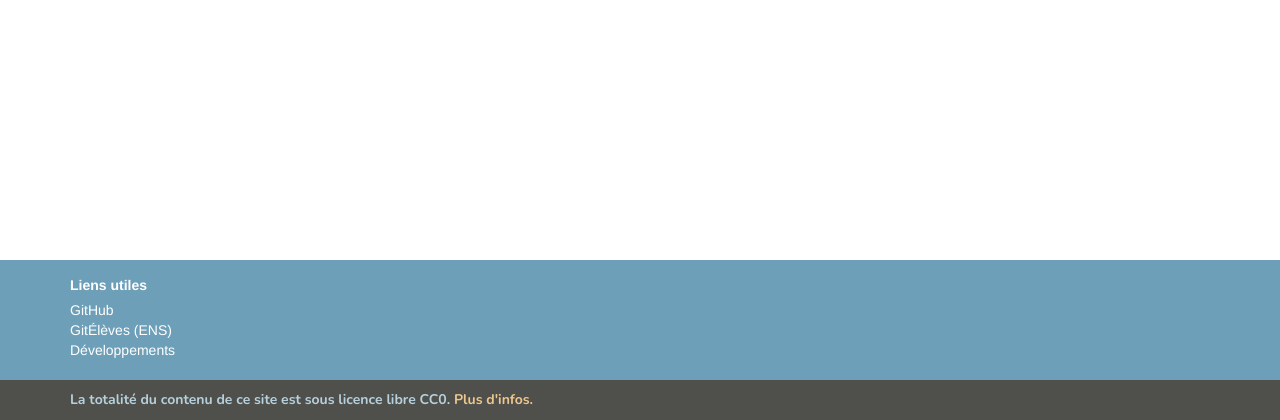
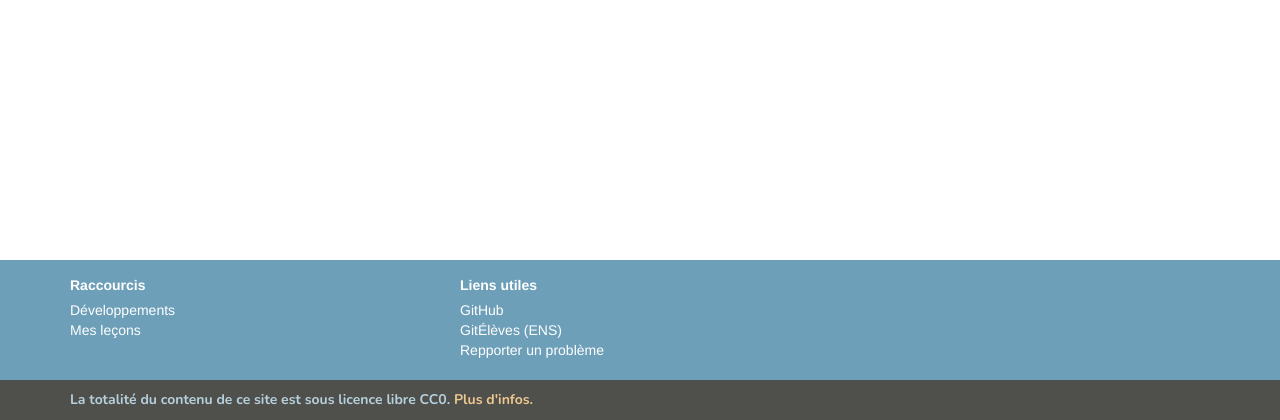
Before and after one commit to ErkanNarmanli/agreg_maths, a Django app: page / in a window 1280 px wide. Shown: the part 380-800 px from the top of the page. Run offline with Django 3.2, Linux system fonts and the light colour scheme; the visitor is signed in with stand-in values (Sample User, id 1); parts of the project's set-up code (start-up, migrations or seed data) failed here and were passed over; some libraries are stand-ins or nearby versions.

Commit message:
add report bug

```diff
--- a/var/template/base.html
+++ b/var/template/base.html
@@ -57,12 +57,21 @@
 {% block foot %}
         <div class="container">
             <div class="row">
+                {% if user.is_authenticated %}
+                <div class="col-xs-12 col-sm-4">
+                    <strong>Raccourcis</strong>
+                    <ul>
+                        <li><a href="{% url 'oral:devlist' %}">Développements</a></li>
+                        <li><a href="{% url 'oral:lessons' user.username %}">Mes leçons</a></li>
+                    </ul>
+                </div>
+                {% endif %}
                 <div class="col-xs-12 col-sm-4">
                     <strong>Liens utiles</strong>
                     <ul>
                         <li><a href="https://github.com/ErkanNarmanli/">GitHub</a></li>
                         <li><a href="https://git.eleves.ens.fr/u/narmanli">GitÉlèves (ENS)</a></li>
-                        <li><a href="{% url 'oral:devlist' %}">Développements</a></li>
+                        <li><a href="https://github.com/ErkanNarmanli/agreg_maths/issues">Repporter un problème</a></li>
                     </ul>
                 </div>
             </div>
```
